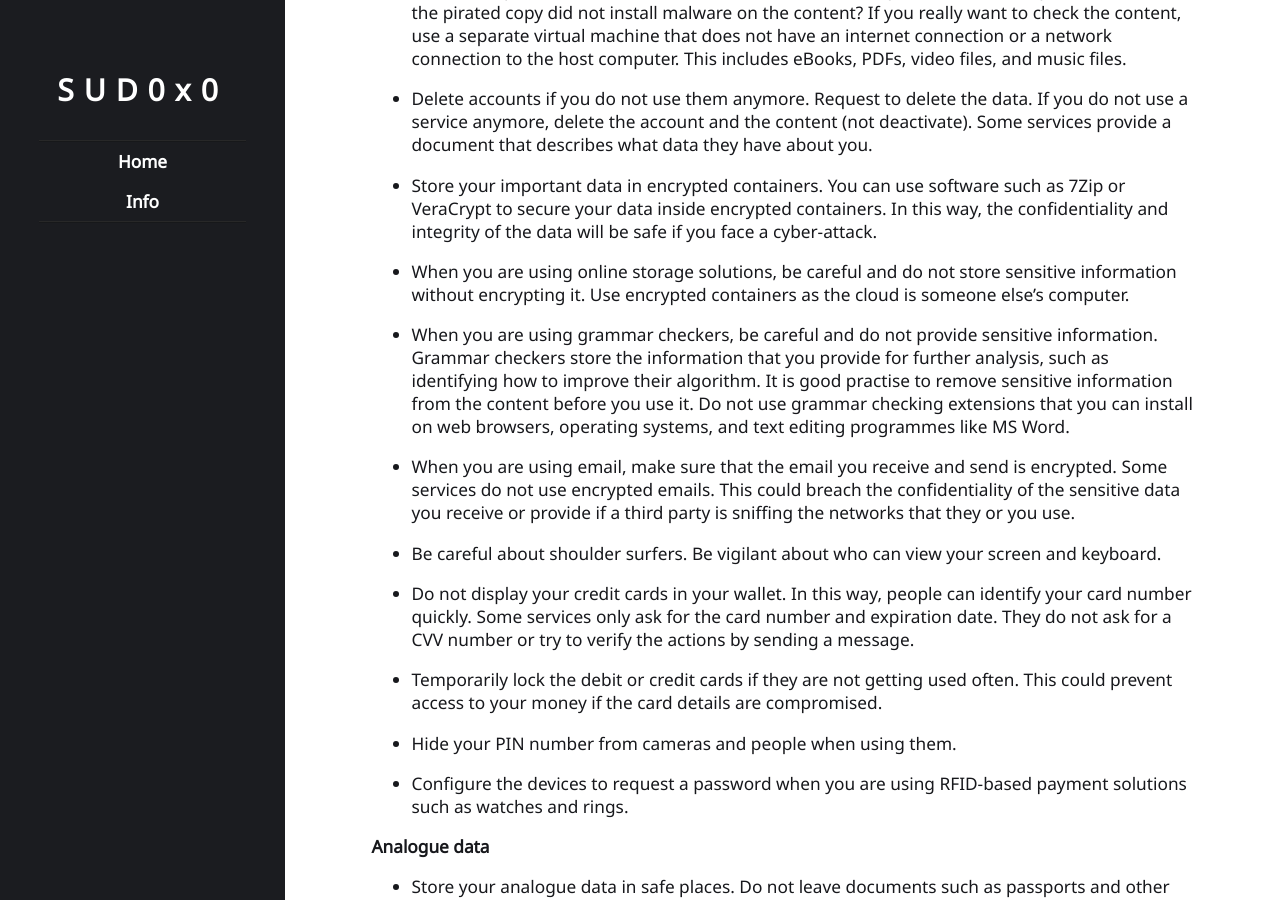
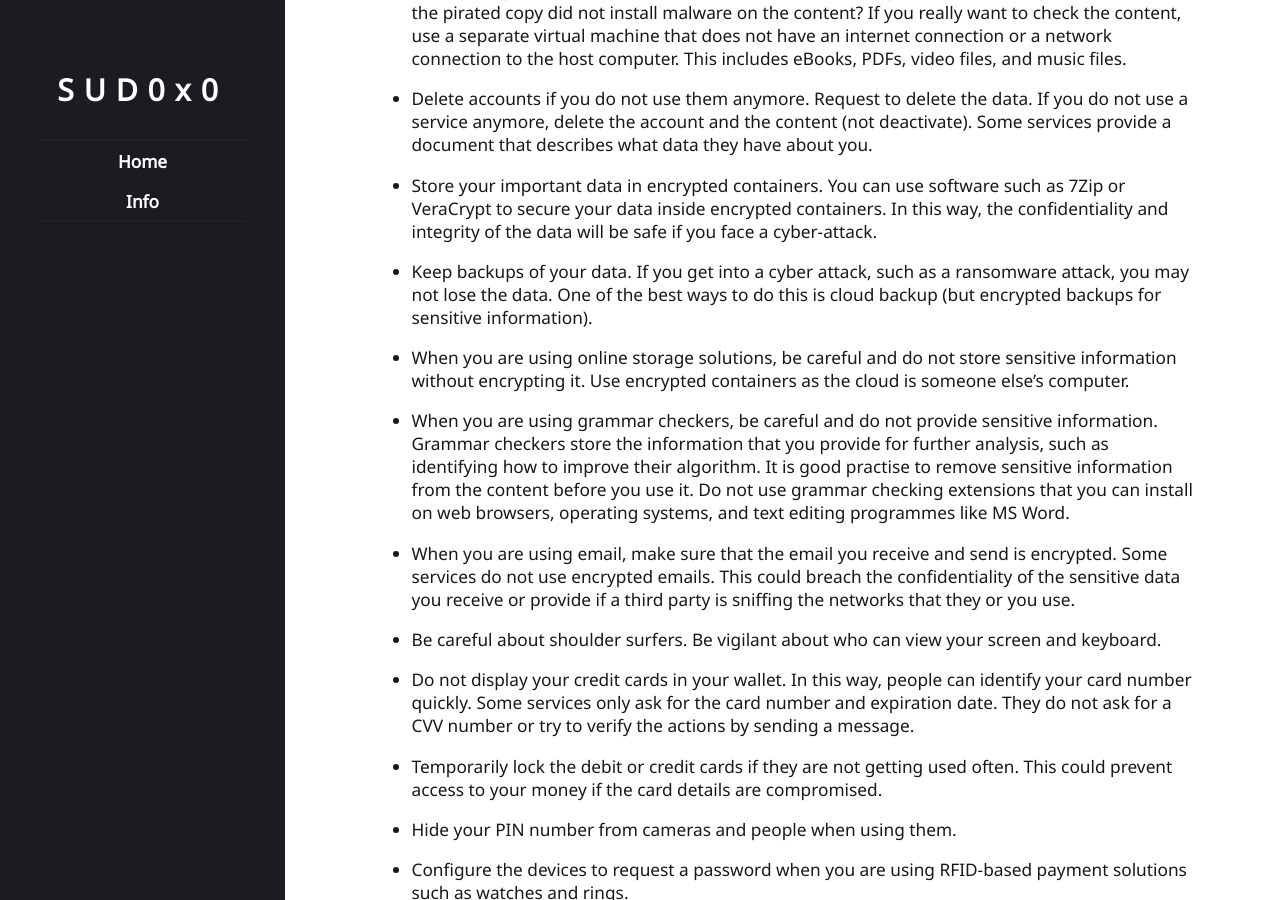
Before and after one commit to sud0x0/SUD0x0, a Jekyll site: the page built from _posts/2022-10-02-How-to-protect-yourself-from-cyber-criminals.md, in a window 1280 px wide and 900 px high, scrolled down 8668 px. Built offline with Jekyll 4.4.1, drawn with Linux system fonts in a browser that asks for light colours.

Commit message:
New Article - 2nd one - 17

```diff
--- a/_posts/2022-10-02-How-to-protect-yourself-from-cyber-criminals.md
+++ b/_posts/2022-10-02-How-to-protect-yourself-from-cyber-criminals.md
@@ -313,6 +313,8 @@ If you do not use a service anymore, delete the account and the content (not dea
 - Store your important data in encrypted containers.
 You can use software such as 7Zip or VeraCrypt to secure your data inside encrypted containers. In this way, the confidentiality and integrity of the data will be safe if you face a cyber-attack.
 
+- Keep backups of your data. If you get into a cyber attack, such as a ransomware attack, you may not lose the data. One of the best ways to do this is cloud backup (but encrypted backups for sensitive information).
+
 - When you are using online storage solutions, be careful and do not store sensitive information without encrypting it.
 Use encrypted containers as the cloud is someone else’s computer.
 
```
